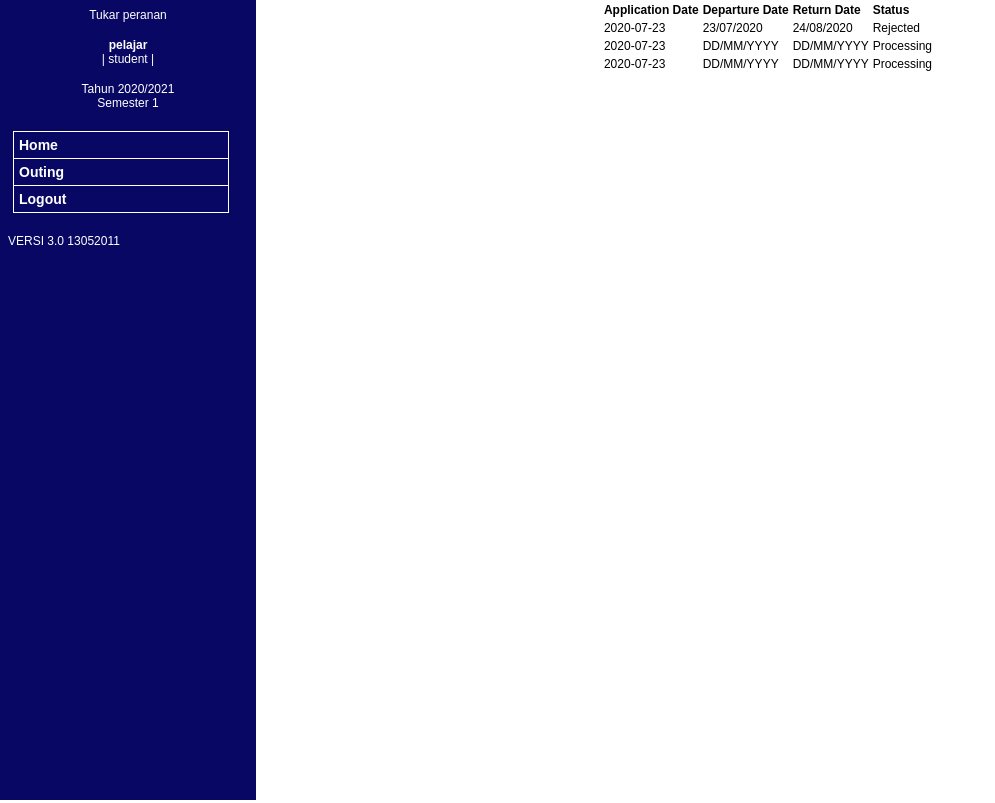
After one commit to autumnlewjb/KmppMISClone, a Flask app: page /history in a window 1280 px wide. The commit adds this page. Shown: the whole page, without its empty margins (0-995 px from the left). Run offline with Flask 2, Linux system fonts and the light colour scheme; a user stored in the database is signed in; data comes from the database, SQL or seed files in the repository; both versions use the stored data as it was after the commit.

Commit message:
made simple application page

```diff
--- a/app.py
+++ b/app.py
@@ -34,6 +34,7 @@ class Application(db.Model):
     matrics_no = db.Column(db.String(200), nullable=False)
     out_date = db.Column(db.String(200), nullable=False)
     in_date = db.Column(db.String(200), nullable=False)
+    status = db.Column(db.String(100), nullable=False, default='Processing')
 
 
 @login_manager.user_loader
@@ -73,6 +74,7 @@ def student():
 @app.route('/logout', methods=['GET'])
 def logout():
     return render_template('login.html')
+    logout_user()
 
 
 @app.route('/outing', methods=['GET'])
@@ -138,7 +140,35 @@ def admin_homepage():
 
 @app.route('/manage', methods=['GET'])
 def manage():
-    return '<h1>Manage application page</h1>'
+    applications = Application.query.order_by(Application.datetime).all()
+    return render_template('manage.html', applications=applications)
+
+
+@app.route('/approve/<int:id>', methods=['GET'])
+def approve(id):
+    to_be_approved = Application.query.get_or_404(id)
+    to_be_approved.status = 'Approved'
+
+    db.session.commit()
+
+    return redirect('/manage')
+
+
+@app.route('/cancel/<int:id>', methods=['GET'])
+def cancel(id):
+    to_be_cancelled = Application.query.get_or_404(id)
+    to_be_cancelled.status = 'Rejected'
+
+    db.session.commit()
+
+    return redirect('/manage')
+
+
+@app.route('/history')
+@login_required
+def history():
+    previous = Application.query.filter_by(matrics_no=current_user.matrics_no).order_by(Application.datetime).all()
+    return render_template('student_history.html', applications=previous)
 
 
 if __name__ == '__main__':
--- a/templates/apply.html
+++ b/templates/apply.html
@@ -3,9 +3,9 @@
 {% block content %}
 <div class="header">
     <p> |
-        <a href="#">Senarai</a>
+        <a href="/history">Senarai</a>
         |
-        <a href="#">Tambah</a>
+        <a href="/apply-outing">Tambah</a>
         |
         <a href="#">Padam</a>
     </p>
--- a/templates/outing.html
+++ b/templates/outing.html
@@ -3,9 +3,9 @@
 {% block content %}
 <div class="header">
     <p> |
-        <a href="#">Senarai</a>
+        <a href="/history">Senarai</a>
         |
-        <a href="#">Tambah</a>
+        <a href="/apply-outing">Tambah</a>
         |
         <a href="#">Padam</a>
     </p>
--- /dev/null
+++ b/templates/student_history.html
@@ -0,0 +1,21 @@
+{% extends 'base2.html' %}
+
+
+{% block content %}
+<table>
+    <tr>
+        <th>Application Date</th>
+        <th>Departure Date</th>
+        <th>Return Date</th>
+        <th>Status</th>
+    </tr>
+    {% for application in applications %}
+        <tr>
+            <td>{{ application.datetime.date() }}</td>
+            <td>{{ application.out_date }}</td>
+            <td>{{ application.in_date }}</td>
+            <td>{{ application.status }}</td>
+        </tr>
+    {% endfor %}
+</table>
+{% endblock %}
```
Also changed, not shown: templates/manage.html (added, +30 -0 lines), application.db, register.db.
